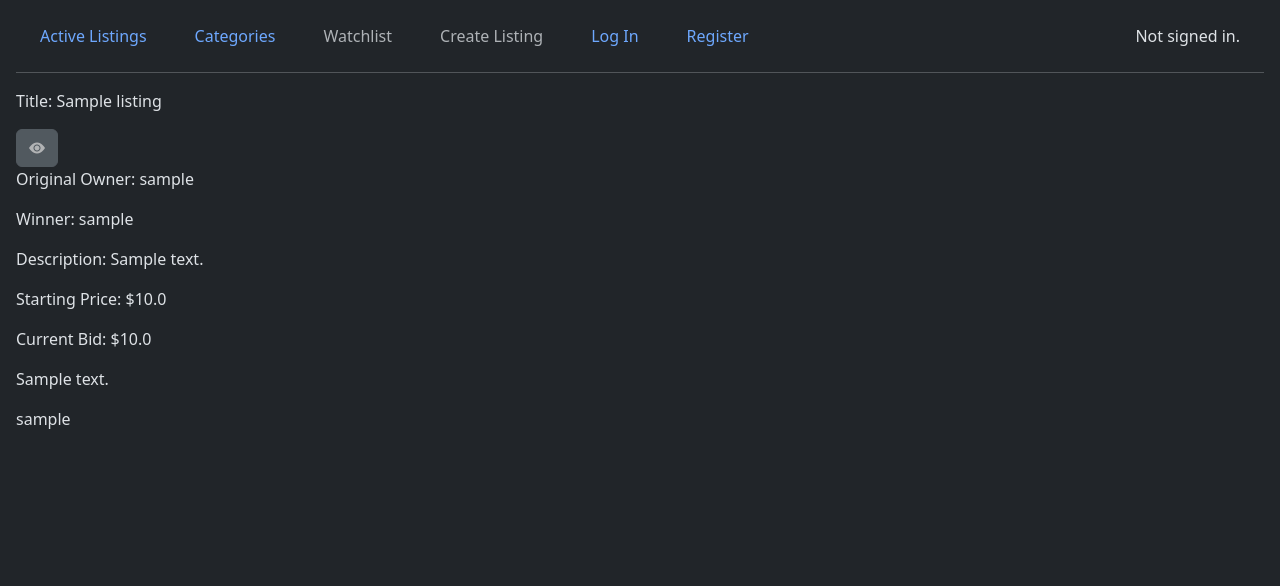
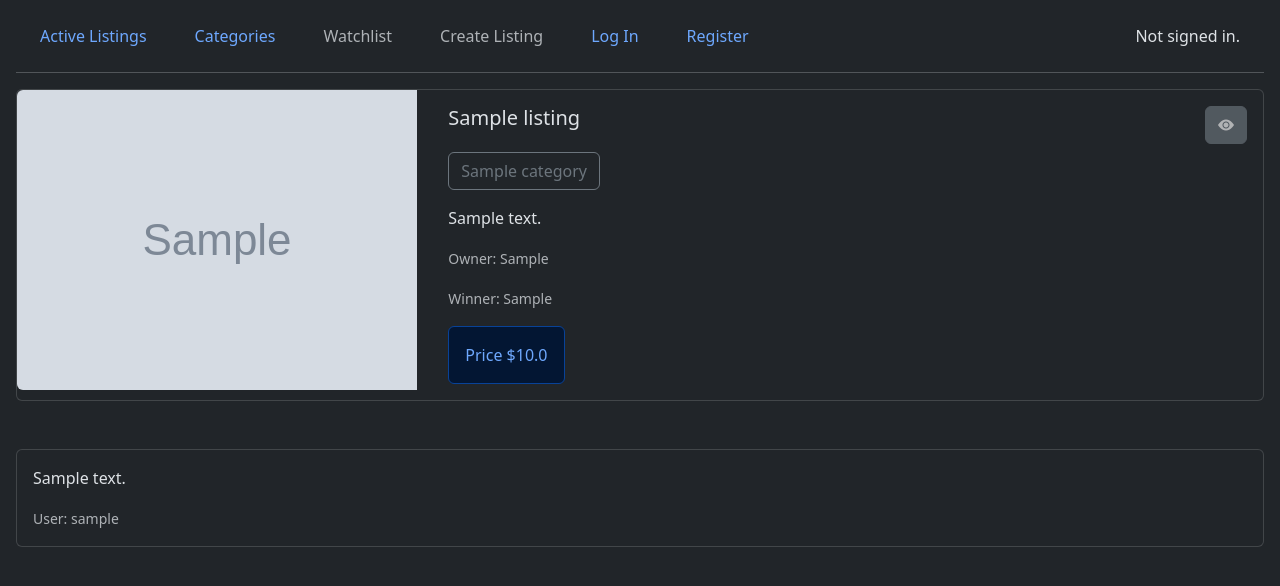
Before and after one commit to petrosAth/cs50w-project2-commerce, a Django app: page /auction/1 in a window 1280 px wide. Shown: the top 586 px of the page. Run offline with Django 3.2, Linux system fonts and the light colour scheme; tables that the repository leaves empty hold one stand-in row (values such as "Sample post"); grey boxes marked "Sample" are stand-in pictures.

Commit message:
Style listing page

```diff
--- a/auctions/templates/auctions/auction.html
+++ b/auctions/templates/auctions/auction.html
@@ -1,14 +1,40 @@
 {% extends "auctions/layout.html" %}
 {% block title %}{{ title }}{% endblock %}
 {% block body %}
-    <p>Title: {{ auction.title }}</p>
+    {% if message %}<div class="alert alert-danger" role="alert">{{ message }}</div>{% endif %}
     {% if auction.winner.id == user.id %}
-        <p>
+        <div class="alert alert-primary">
             Congratulations {{ user.name }}! You won this auction with a bid of
-            ${{ current_bid }}
-        </p>
+            <strong>${{ current_bid }}</strong>
+        </div>
     {% endif %}
-    <form action="{% url "auctions:auction" auction.pk %}" method="post">
+    <div class="card mb-5">
+        <div class="row g-0">
+            <div class="col-md-4">
+                <img src="{{ auction.photos.first.img.url }}"
+                     alt="{{ auction.photos.first.name }}"
+                     class="img-fluid rounded-start">
+            </div>
+            <div class="col-md-8">
+                <div class="card-body d-flex align-items-start flex-column"
+                     style="height: 100%">
+                    <h5 class="card-title  d-flex justify-content-end flex-row"
+                        style="width: 100%;
+                               gap: 20px">
+                        <div style="margin-right: auto;">{{ auction.title }}</div>
+                        {% if auction.active == True and user.is_authenticated and auction.owner.id == user.id %}
+                            <form action="{% url "auctions:close" auction.pk %}"
+                                  method="post"
+                                  style="display: inline">
+                                {% csrf_token %}
+                                <button type="submit" class="btn btn-danger">
+                                    <i class="bi bi-hammer"></i>
+                                </button>
+                            </form>
+                        {% endif %}
+                        <form action="{% url "auctions:auction" auction.pk %}"
+                              method="post"
+                              style="display: inline">
                             {% csrf_token %}
                             <input type="hidden"
                                    name="{% if is_watched %}unwatch{% else %}watch{% endif %}"
@@ -24,31 +50,44 @@
                                 </button>
                             {% endif %}
                         </form>
-    {% if auction.active == True and user.is_authenticated and auction.owner.id == user.id %}
-        <form action="{% url "auctions:close" auction.pk %}" method="post">
+                    </h5>
+                    {% if auction.category.all %}
+                        <div class="btn-group mb-3">
+                            {% for category in auction.category.all %}
+                                <a href="{% url 'auctions:category' category.pk %}"
+                                   class="btn btn-outline-secondary">{{ category.title }}</a>
+                            {% endfor %}
+                        </div>
+                    {% endif %}
+                    <p class="card-text">{{ auction.description }}</p>
+                    <p class="card-text">
+                        <small class="text-muted text-capitalize">Owner: {{ auction.owner }}</small>
+                    </p>
+                    {% if auction.winner %}
+                        <p class="card-text">
+                            <small class="text-muted text-capitalize">Winner: {{ auction.winner }}</small>
+                        </p>
+                    {% endif %}
+                    <div class="mt-auto d-flex justify-content-between flex-row"
+                         style="width:100%;
+                                gap: 20px">
+                        {% with auction.bids.all|dictsortreversed:"amount"|first as highest_bid %}
+                            <div class="alert alert-primary m-0" role="alert">
+                                Price
+                                {% if highest_bid %}
+                                    ${{ highest_bid.amount }}
+                                {% else %}
+                                    ${{ auction.starting_price }}
+                                {% endif %}
+                            </div>
+                        {% endwith %}
+                        {% if user.is_authenticated %}
+                            <form action="{% url 'auctions:place_bid' auction.pk %}"
+                                  method="post"
+                                  class="d-flex justify-content-end flex-row"
+                                  style="gap: 20px">
                                 {% csrf_token %}
-            <button type="submit" class="btn btn-danger">
-                <i class="bi bi-hammer"></i>
-            </button>
-        </form>
-    {% endif %}
-    <p>Original Owner: {{ auction.owner }}</p>
-    {% if auction.winner %}<p>Winner: {{ auction.winner }}</p>{% endif %}
-    <p>Description: {{ auction.description }}</p>
-    <p>Starting Price: ${{ auction.starting_price }}</p>
-    <p>
-        Current Bid:
-        {% if current_bid %}
-            ${{ current_bid }}
-        {% else %}
-            -
-        {% endif %}
-    </p>
-    {{ message }}
-    {% if user.is_authenticated %}
-        <form action="{% url 'auctions:place_bid' auction.pk %}" method="post">
-            {% csrf_token %}
-            <div class="input-group mb-3">
+                                <div class="input-group">
                                     <span class="input-group-text">Bid</span>
                                     <input type="number"
                                            class="form-control"
@@ -59,17 +98,28 @@
                                            required>
                                     <span class="input-group-text">$</span>
                                 </div>
-            <button type="submit" class="btn btn-primary">Place Bid</button>
+                                <button type="submit" class="btn btn-primary" style="white-space: nowrap;">Place Bid</button>
                             </form>
                         {% endif %}
+                    </div>
+                </div>
+            </div>
+        </div>
+    </div>
     {% for comment in comments %}
-        <div>
-            <p>{{ comment.content }}</p>
-            <p>{{ comment.user }}</p>
+        <div class="card mb-3">
+            <div class="card-body">
+                <p class="card-text">{{ comment.content }}</p>
+                <p class="card-text">
+                    <small class="text-muted">User: {{ comment.user }}</small>
+                </p>
+            </div>
         </div>
     {% endfor %}
     {% if user.is_authenticated %}
-        <form action="{% url 'auctions:comment' auction.pk %}" method="post">
+        <form action="{% url 'auctions:comment' auction.pk %}"
+              method="post"
+              {% if comments %}class="mt-5"{% endif %}>
             {% csrf_token %}
             <div class="input-group mb-3">
                 <span class="input-group-text">Comment</span>
@@ -79,7 +129,7 @@
                           required
                           placeholder="Share your thoughts about this auction..."></textarea>
             </div>
-            <button type="submit" class="btn btn-primary">Submit Comment</button>
+            <button type="submit" class="btn btn-primary ml-auto">Submit Comment</button>
         </form>
     {% endif %}
 {% endblock %}
```
Lines whose indentation alone changed are shown as unchanged.
